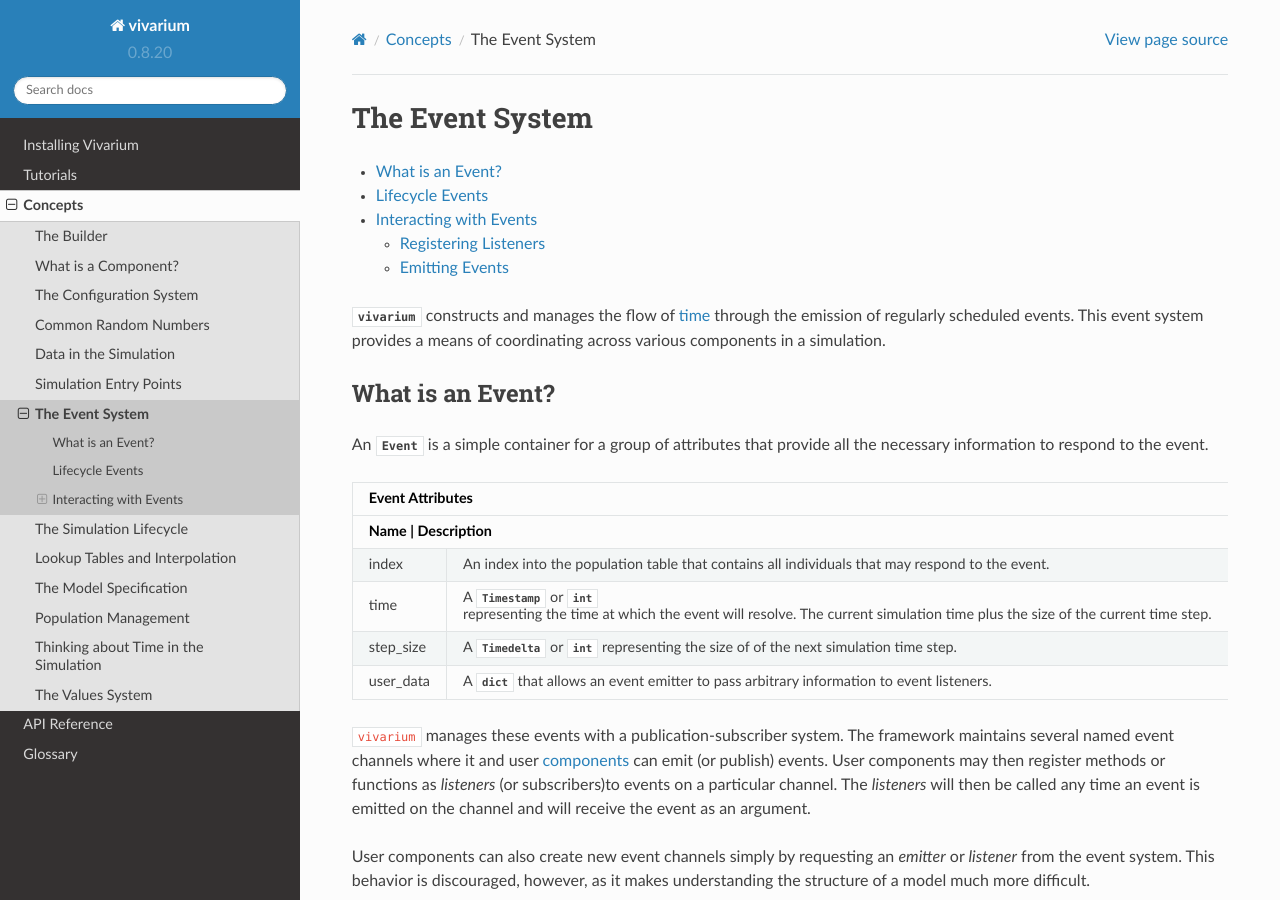
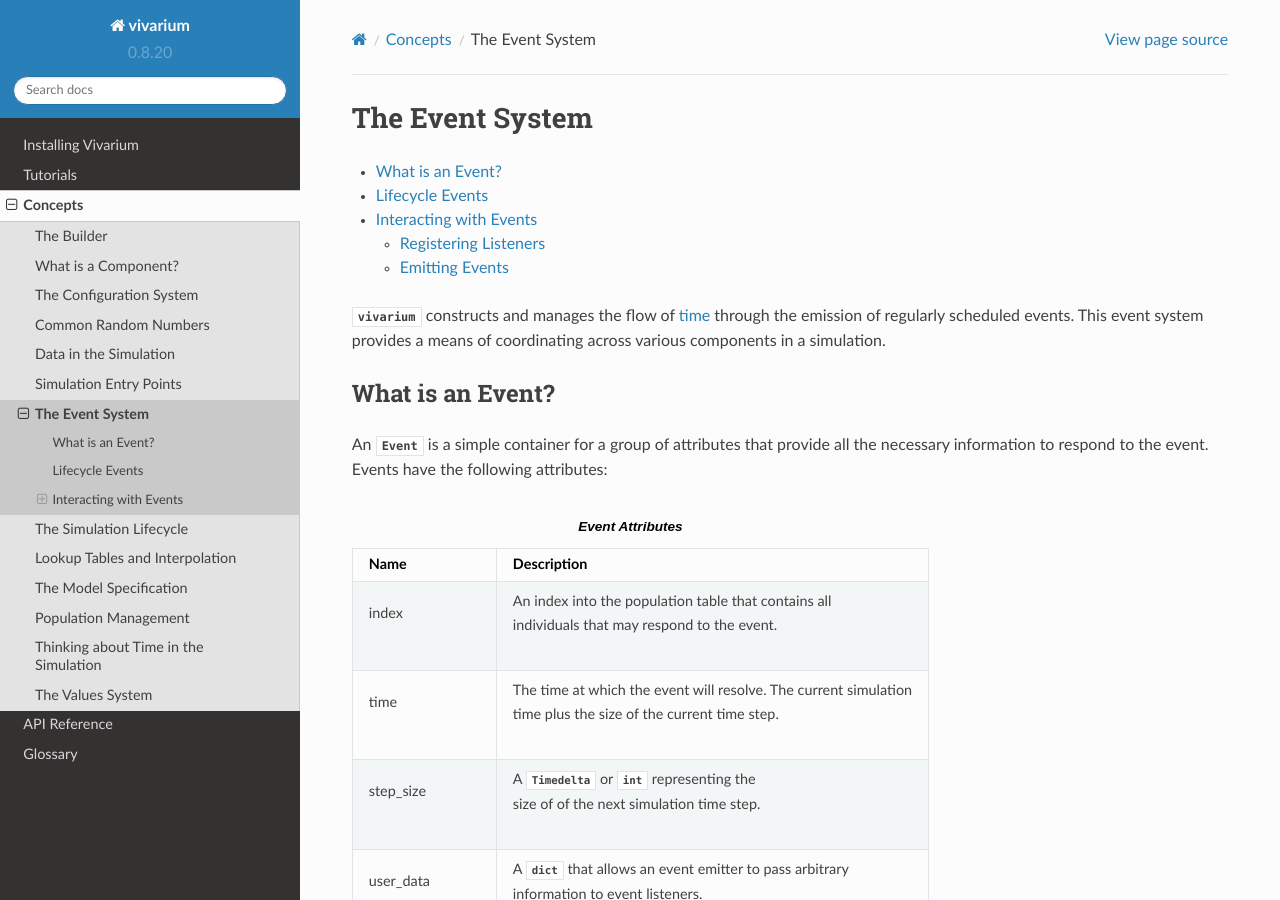
Before and after one commit to ihmeuw/vivarium, a Sphinx documentation site: the page built from docs/source/concepts/event.rst, in a window 1280 px wide and 900 px high. Built offline with Sphinx 7.4.7 and the Read the Docs theme 2.0.0, drawn with Linux system fonts in a browser that asks for light colours.

Commit message:
Switch to list table

```diff
--- a/docs/source/concepts/event.rst
+++ b/docs/source/concepts/event.rst
@@ -19,28 +19,28 @@ What is an Event?
 
 An :class:`Event <vivarium.framework.event.Event>` is a simple container for a
 group of attributes that provide all the necessary information to respond to
-the event.
+the event.  Events have the following attributes:
 
-+----------------------------------------------------------------------------+
-| Event Attributes                                                           |
-+----------------------------------------------------------------------------+
-| Name      | Description                                                    |
-+===========+================================================================+
-| index     | An index into the population table that contains all           |
-|           | individuals that may respond to the event.                     |
-+-----------+----------------------------------------------------------------+
-|           | A :class:`~pandas.Timestamp` or :class:`int` representing the  |
-| time      | time at which the event will resolve.  The current simulation  |
-|           | time plus the size of the current time step.                   |
-+-----------+----------------------------------------------------------------+
-| step_size | A :class:`~pandas.Timedelta` or :class:`int` representing the  |
-|           | size of of the next simulation time step.                      |
-+-----------+----------------------------------------------------------------+
-| user_data | A :class:`dict` that allows an event emitter to pass arbitrary |
-|           | information to event listeners.                                |
-+-----------+----------------------------------------------------------------+
+.. list-table:: **Event Attributes**
+   :header-rows: 1
+   :widths: 20, 60
 
-``vivarium`` manages these events with a publication-subscriber system.  The
+   * - Name
+     - Description
+   * - | index
+     - | An index into the population table that contains all
+       | individuals that may respond to the event.
+   * - | time
+     - | The time at which the event will resolve.  The current simulation
+       | time plus the size of the current time step.
+   * - | step_size
+     - | A :class:`~pandas.Timedelta` or :class:`int` representing the
+       | size of of the next simulation time step.
+   * - | user_data
+     - | A :class:`dict` that allows an event emitter to pass arbitrary
+       | information to event listeners.
+
+:mod:`vivarium` manages these events with a publication-subscriber system.  The
 framework maintains several named event channels where it and user
 :ref:`components <components_concept>` can emit (or publish) events.  User
 components may then register methods or functions as *listeners* (or
```
